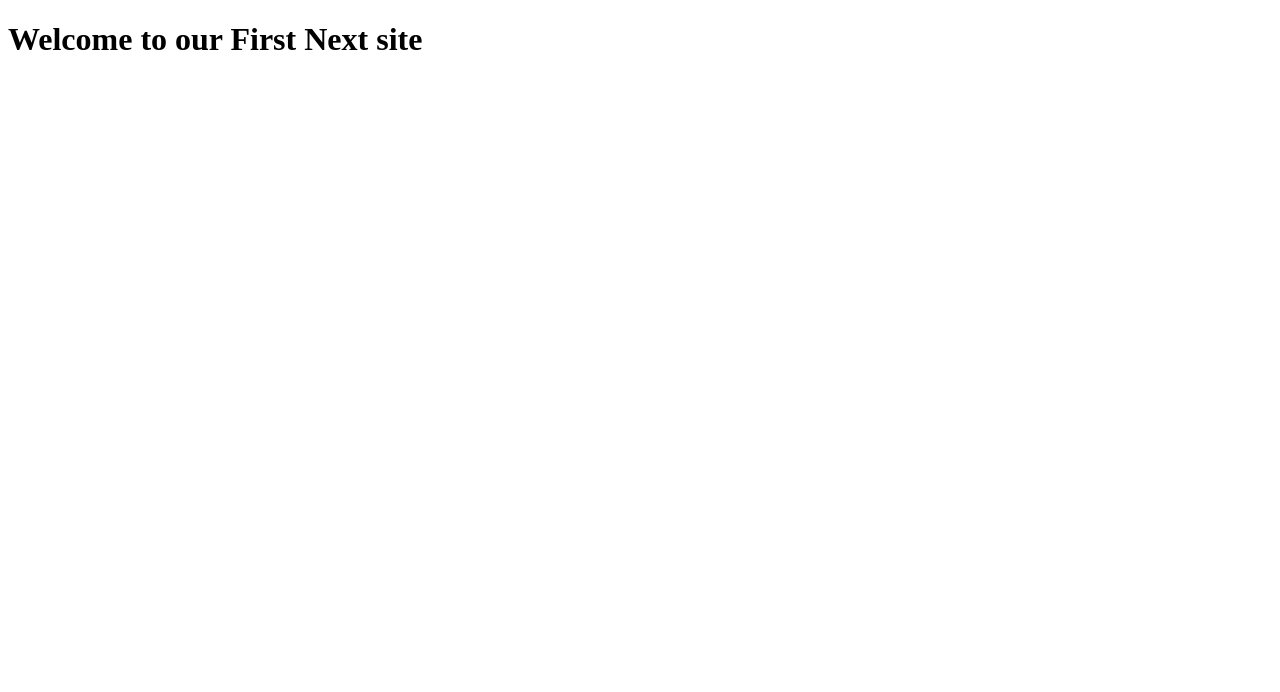
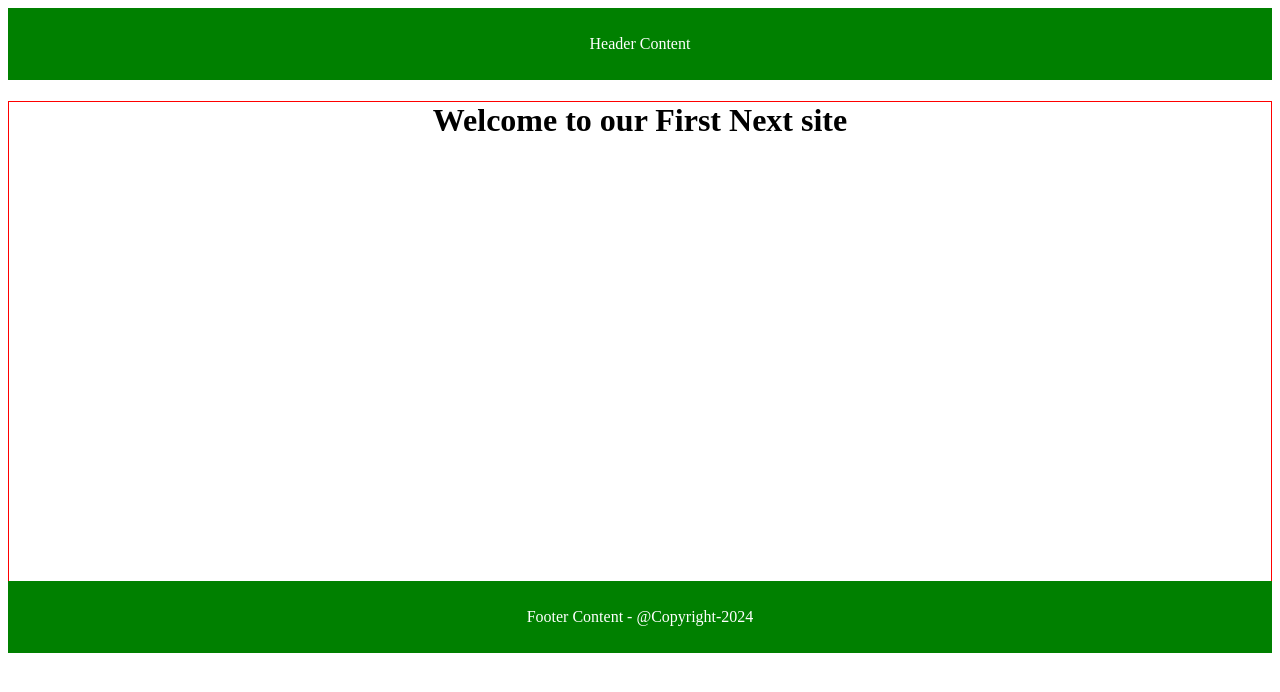
Before and after one commit to abuzardanishcode/routing-demo, a Next.js app: page / in a window 1280 px wide. Shown: the top 692 px of the page. Built offline with nearby package versions, Linux system fonts and the light colour scheme.

Commit message:
Added the layout feature

```diff
--- a/src/app/layout.tsx
+++ b/src/app/layout.tsx
@@ -1,3 +1,4 @@
+import "./style.css";
 export const metadata = {
   title: 'Next.js',
   description: 'Generated by Next.js',
@@ -10,7 +11,11 @@ export default function RootLayout({
 }) {
   return (
     <html lang="en">
-      <body>{children}</body>
+      <body>
+        <header className="header">Header Content</header>
+        <main className="main-content">{children}</main>
+        <footer className="footer">Footer Content - @Copyright-2024</footer>
+        </body>
     </html>
   )
 }
--- a/src/app/page.tsx
+++ b/src/app/page.tsx
@@ -1,3 +1,5 @@
 export default function Home() {
-    return <h1>Welcome to our First Next site</h1>;
+    return <>
+       <h1 className="Homepage-content">Welcome to our First Next site</h1>
+    </>
 }
--- /dev/null
+++ b/src/app/style.css
@@ -0,0 +1,19 @@
+.header, .footer{
+   height: 9vh;
+   display: flex;
+   justify-content: center;
+   text-align: center;
+   background: green;
+   align-items: center;
+   color: #fff;
+}
+
+.main-content{
+    height: 60vh;
+}
+
+.Homepage-content{
+   text-align: center;
+   height: 100%;
+   border: 1px solid red;
+}
```
